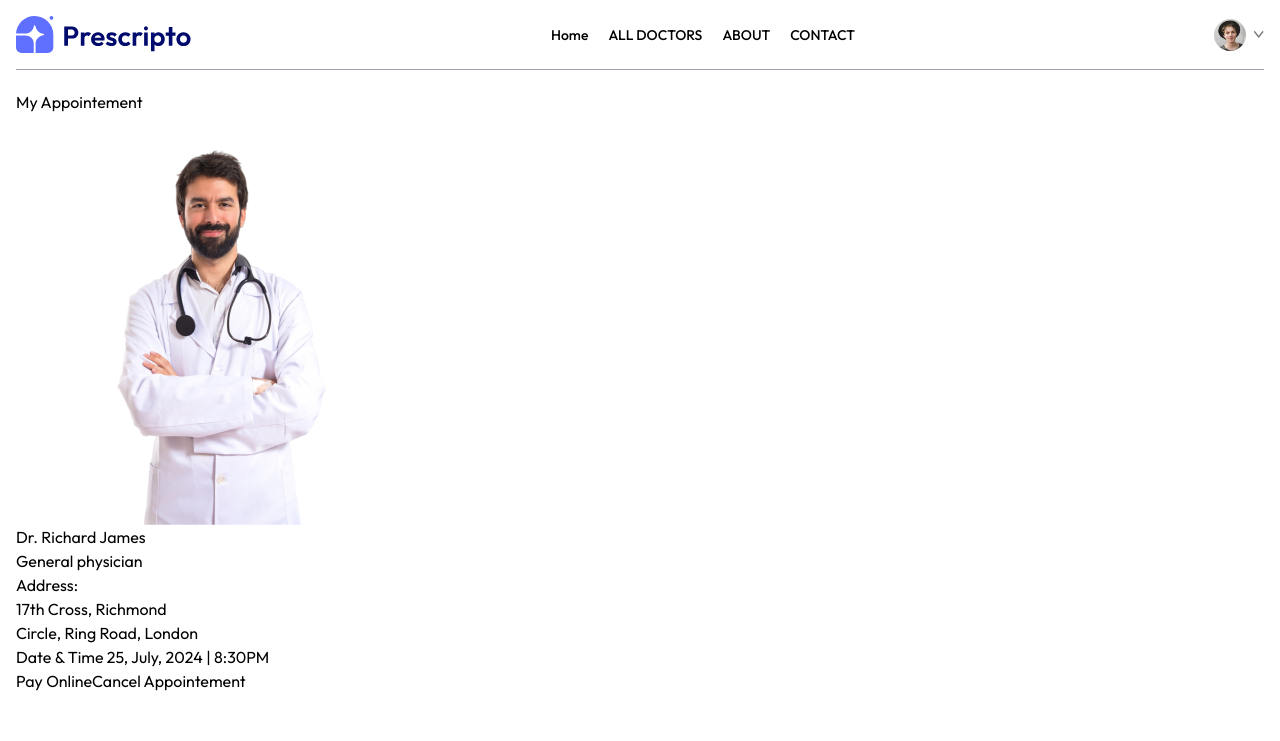
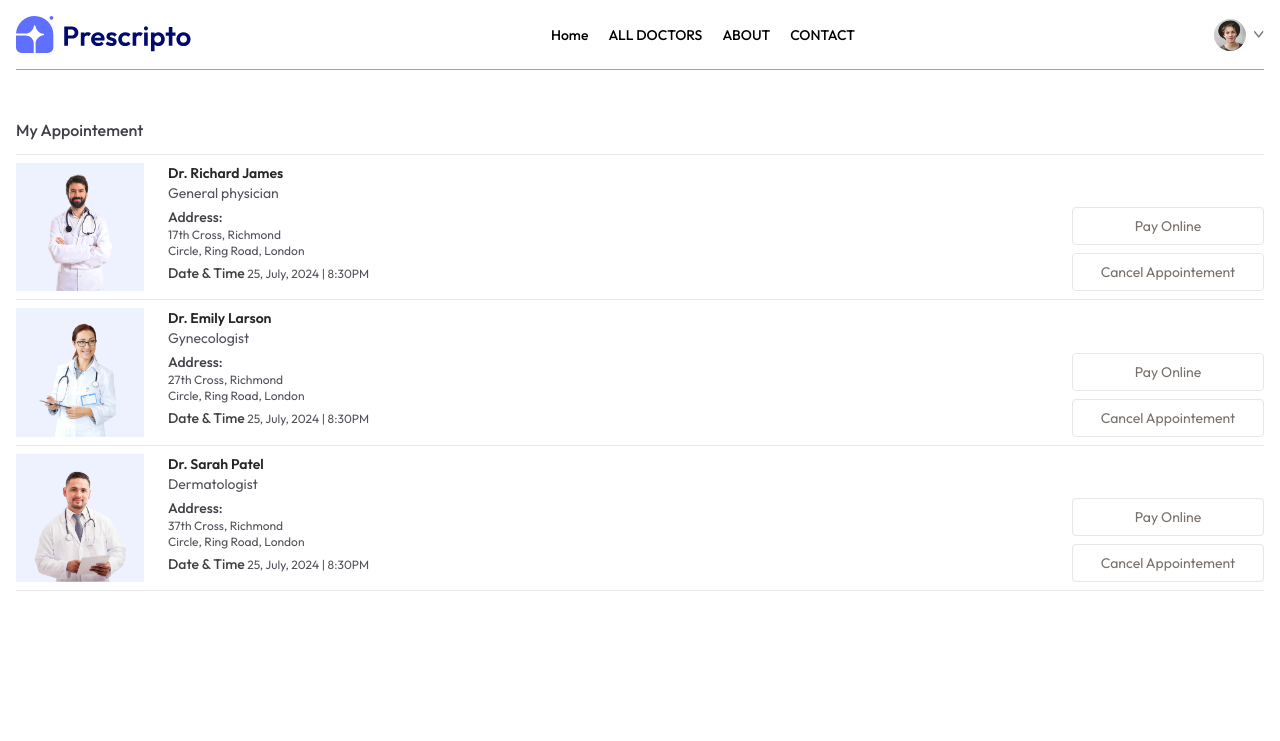
Before and after one commit to hamzarahmoun/doctor-appointement, a React (Vite) app in the folder frontend/: page /my-appointments in a window 1280 px wide. Shown: the top 741 px of the page. Built offline with nearby package versions, Linux system fonts and the light colour scheme.

Commit message:
my appointement css

```diff
--- a/frontend/src/pages/MyAppointement.jsx
+++ b/frontend/src/pages/MyAppointement.jsx
@@ -4,26 +4,26 @@
   const { doctors } = useContext(AppContext)
   return (
     <div>
-      <p>My Appointement</p>
+      <p className='pb-3 mt-12 font-medium text-zinc-700 border-b '>My Appointement</p>
       <div>
-        {doctors.slice(0, 2).map((item, index) => (
-          <div key={index}>
+        {doctors.slice(0, 3).map((item, index) => (
+          <div className='grid grid-cols-[1fr_2fr] gap-4 sm:flex sm:gap-6 py-2 border-b' key={index}>
             <div>
-              <img src={item.image} alt="" />
+              <img className='w-32 bg-indigo-50' src={item.image} alt="" />
 
             </div>
-            <div>
-              <p>{item.name}</p>
+            <div className='flex-1 text-sm text-zinc-600'>
+              <p className='text-neutral-800 font-semibold'>{item.name}</p>
               <p>{item.speciality}</p>
-              <p>Address:</p>
-              <p>{item.address.line1}</p>
-              <p>{item.address.line2}</p>
-              <p><span>Date & Time</span> 25, July, 2024 | 8:30PM </p>
+              <p className='text-zinc-700 font-medium mt-1'>Address:</p>
+              <p className='text-xs'>{item.address.line1}</p>
+              <p className='text-xs'>{item.address.line2}</p>
+              <p className='text-xs mt-1 '><span className='text-sm text-neutral-700 font-medium '>Date & Time</span> 25, July, 2024 | 8:30PM </p>
             </div>
             <div></div>
-            <div>
-              <button>Pay Online</button>
-              <button>Cancel Appointement</button>
+            <div className='flex flex-col gap-2 justify-end'>
+              <button className='text-sm text-stone-500 text-center sm:min-w-48 py-2 border rounded hover:bg-primary hover:text-white transition-all duration-300'>Pay Online</button>
+              <button className='text-sm text-stone-500 text-center sm:min-w-48 py-2 border rounded hover:bg-red-600 hover:text-white transition-all duration-300'>Cancel Appointement</button>
 
             </div>
           </div>
```
